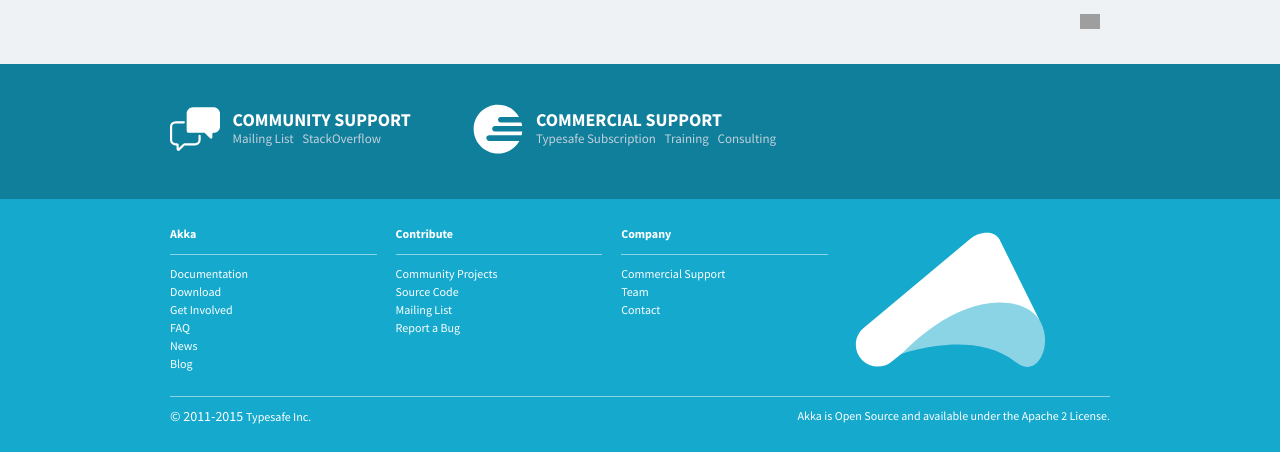
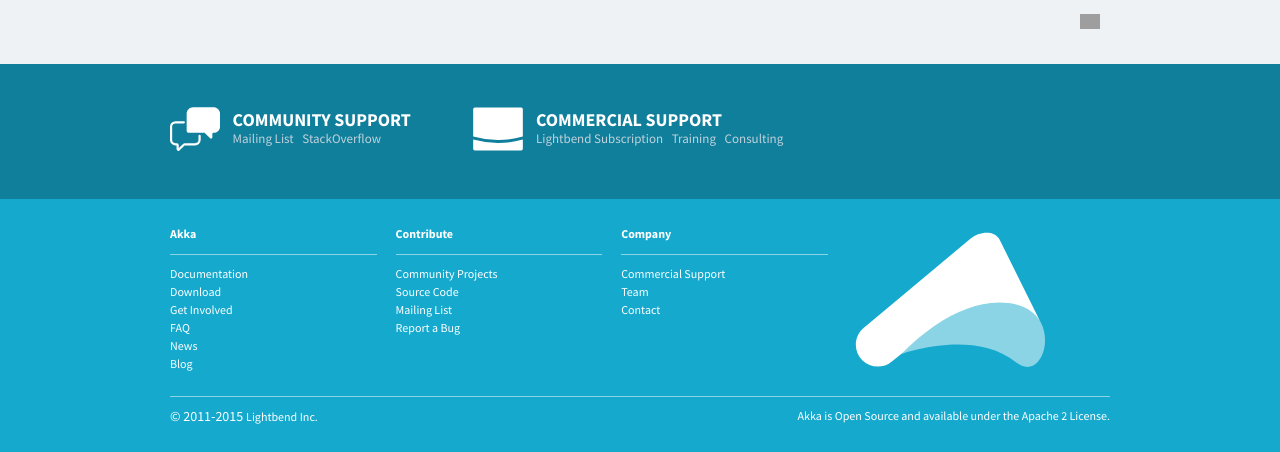
Before and after one commit to raboof/akka.github.com, a Jekyll site: the page built from index.md, in a window 1280 px wide. Shown: the part 1201-1653 px from the top of the page. Built offline with Jekyll 4.4.1, drawn with Linux system fonts in a browser that asks for light colours; comment, search, counter and statistics services are not loaded.

Commit message:
Lightbend Updates
Added Lightened Icon to footer. Replaced references to Typesafe, Updated URLs. Added lightened.com to GA snippet.

```diff
--- a/_includes/footermenu.html
+++ b/_includes/footermenu.html
@@ -13,13 +13,19 @@
             </div>
             <div class="support-item">
               <div class="support-icon">
-                <svg class="svg-icon svg-icon-typesafe" xmlns="http://www.w3.org/2000/svg" viewBox="0 0 154 154" enable-background="new 0 0 154 154"><path fill="#fff" d="M49.7 114c-4.8 0-8.7-5.1-8.7-9.9v-.2c0-4.8 3.9-7.9 8.7-7.9h100c.9-3 1.6-7 2-11h-84c-4.8 0-8.7-3.7-8.7-8.5s3.9-8.5 8.7-8.5h83.7c-.5-4-1.2-8-2.3-11h-63.4c-4.8 0-8.7-3.7-8.7-8.5s3.9-8.5 8.7-8.5h56c-13.1-23-37.2-37.8-64.7-37.8-41.4 0-75 33.3-75 74.7s33.6 75.6 75 75.6c28.4 0 53.1-15.4 65.8-38.4h-93.1z"/></svg>
+                <svg id="lightbend-icon-reverse" class="svg-icon svg-icon-lightbend-reverse" xmlns="http://www.w3.org/2000/svg" viewBox="0 0 302 262">
+                    <title>lightbend-icon</title>
+                    <g id="icon">
+                        <path d="M1,195v56a10,10,0,0,0,10,10H291a10,10,0,0,0,10-10V195a557.85,557.85,0,0,1-150,20A557.85,557.85,0,0,1,1,195Z" style="fill:#fff" />
+                        <path d="M291,1H11A10,10,0,0,0,1,11V176a539.94,539.94,0,0,0,150,21,539.94,539.94,0,0,0,150-21V11A10,10,0,0,0,291,1Z" style="fill:#fff" />
+                    </g>
+                </svg>
               </div>
               <div class="support-detail">
                 <h2>Commercial Support</h2>
-                <a href="http://typesafe.com/subscription">Typesafe Subscription</a>
-                <a href="http://typesafe.com/subscription/training">Training</a>
-                <a href="http://typesafe.com/subscription/consulting">Consulting</a>
+                <a href="https://www.lightbend.com/services/expert-support">Lightbend Subscription</a>
+                <a href="https://www.lightbend.com/services/training">Training</a>
+                <a href="https://www.lightbend.com/services/consulting">Consulting</a>
               </div>
             </div>
   </div>
@@ -44,7 +50,7 @@
     </ul>
     <ul>
       <li><h5>Company</h5></li>
-      <li><a href="http://typesafe.com/products/typesafe-subscription">Commercial Support</a></li>
+      <li><a href="https://www.lightbend.com/services/expert-support">Commercial Support</a></li>
       <li><a href="{{ site.baseurl }}/team/">Team</a></li>
       <li><a href="mailto:info@typesafe.com">Contact</a></li>
     </ul>
@@ -54,7 +60,7 @@
   </div>
   <div class="container copyright">
     <p>
-      © 2011-2015 <a href="http://typesafe.com/">Typesafe Inc.</a> <span class="license">Akka is Open Source and available under the Apache 2 License.</span>
+      © 2011-2015 <a href="http://typesafe.com/">Lightbend Inc.</a> <span class="license">Akka is Open Source and available under the Apache 2 License.</span>
 			</p>
     </p>
   </div>
--- a/_includes/headerbottom.html
+++ b/_includes/headerbottom.html
@@ -20,7 +20,7 @@
       })(window,document,'script','//www.google-analytics.com/analytics.js','ga');
       ga('create', 'UA-23127719-1', 'typesafe.com', {'allowLinker': true, 'name': 'tsTracker'});
       ga('tsTracker.require', 'linker');
-      ga('tsTracker.linker:autoLink', ['typesafe.com','playframework.com','scala-lang.org','scaladays.org','spray.io','akka.io','scala-sbt.org','scala-ide.org']);
+      ga('tsTracker.linker:autoLink', ['lightbend.com','typesafe.com','playframework.com','scala-lang.org','scaladays.org','spray.io','akka.io','scala-sbt.org','scala-ide.org']);
       ga('tsTracker.send', 'pageview');
 
       (function() {
```
Also changed, not shown: _includes/download.html (+4 -4 lines).
